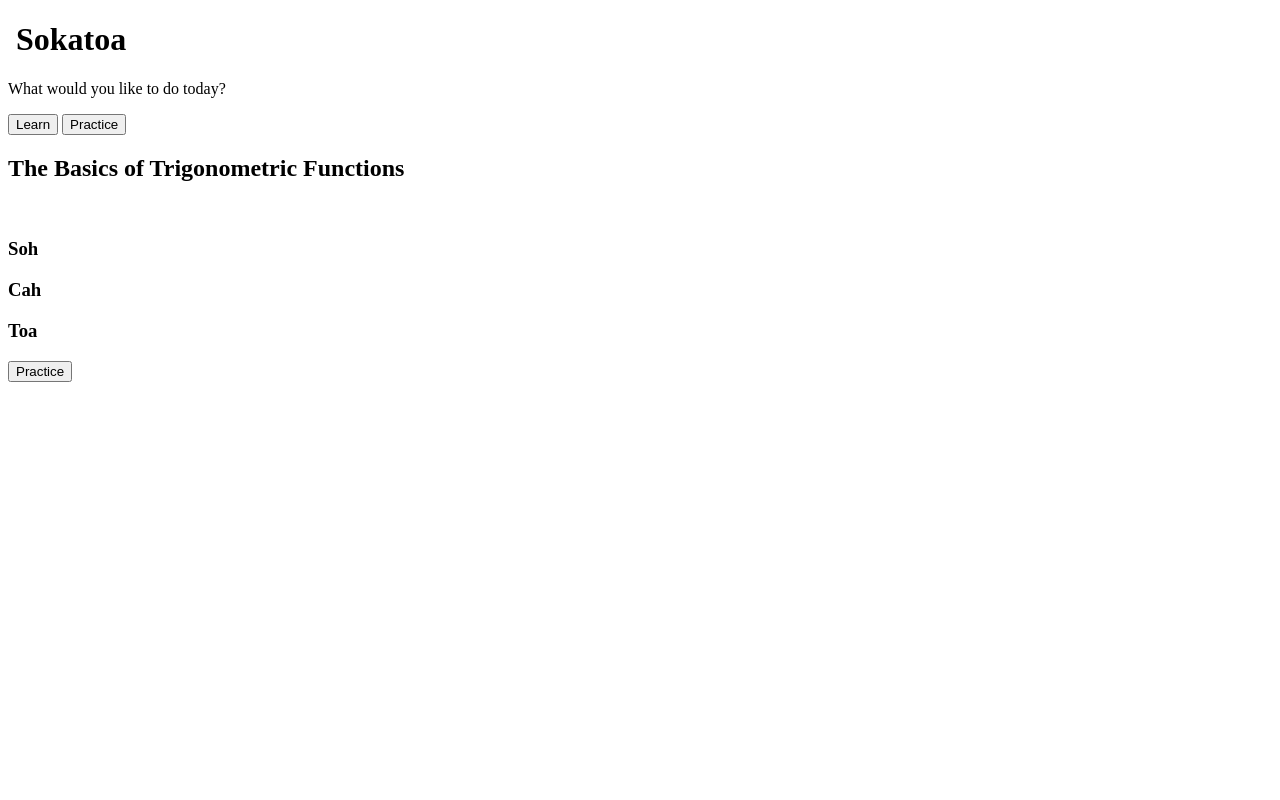
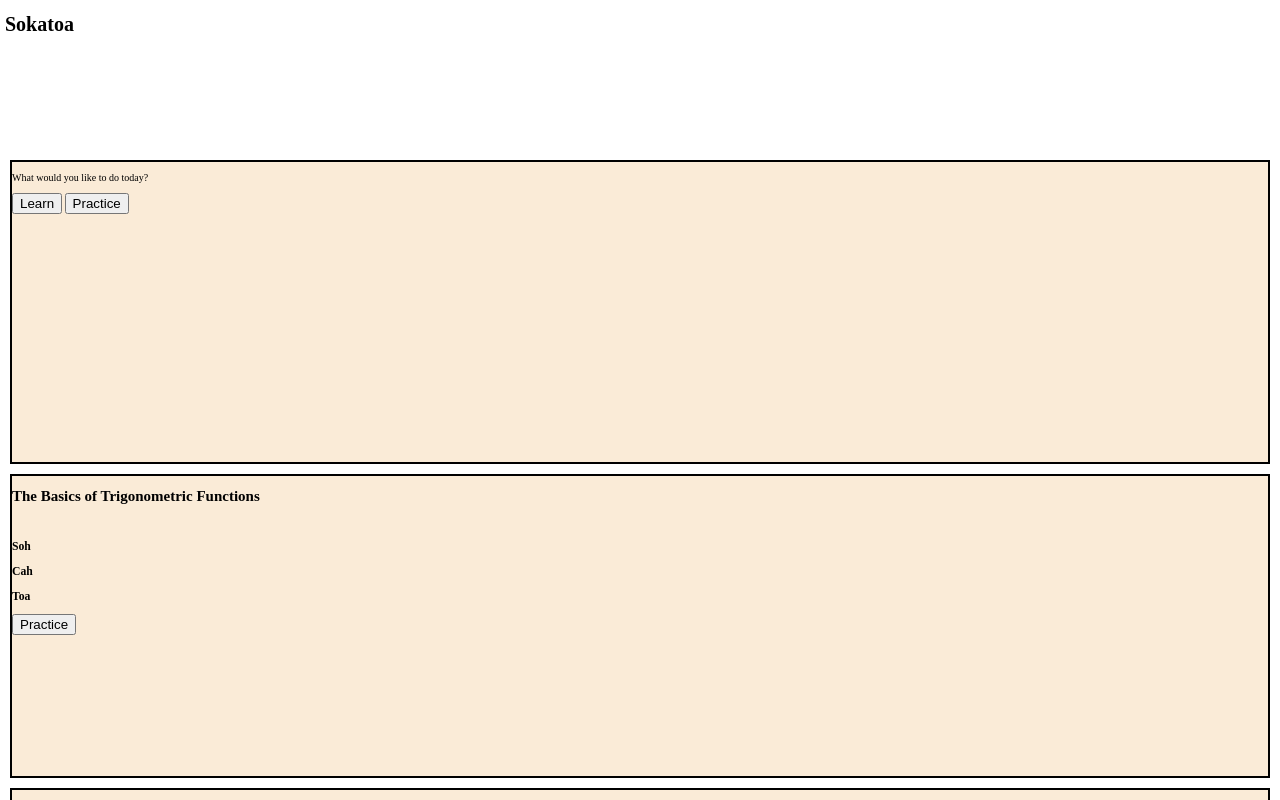
Before and after one commit to Cravsi/sokatoa, a plain HTML site: page index.html in a window 1280 px wide. Shown: the top 800 px of the page. Drawn offline with Linux system fonts and the light colour scheme.

Commit message:
[add] CSS for html/body DOM elements, new classes for screen sections

```diff
--- a/assets/css/style.css
+++ b/assets/css/style.css
@@ -0,0 +1,32 @@
+html {
+    font-size: 62.5%;   /* 1rem becomes = 10px */
+    min-width: 100%;
+}
+
+body {
+    display: flex;
+    flex-direction: column;
+    min-height: 100vh;
+    margin: 0;
+    padding: 0;
+    border: none;
+}
+
+body::before {
+    background-color: rgb(190, 190, 190);
+}
+
+header {
+    min-width: 100%;
+    position: sticky;
+    top: 0;
+    z-index: 10;
+    margin-bottom: 10rem;
+}
+
+section {
+    background-color: antiquewhite;
+    margin: 1rem;
+    height: 30rem;
+    border: 2px solid black;
+}
--- a/index.html
+++ b/index.html
@@ -18,7 +18,7 @@
             </h1>
         </header>
         <main>
-            <section id="landing-screen">
+            <section id="landing-screen" class="screen">
                 <div>
                     <p>What would you like to do today?<p>
                     <div>
@@ -27,7 +27,7 @@
                     </div>
                 </div>
             </section>
-            <section id="learn">
+            <section id="learn-screen" class="screen">
                 <div>
                     <h2>The Basics of Trigonometric Functions</h2>
                     <img src="" alt="">
@@ -39,10 +39,10 @@
                     <button data-type="practice" type="button">Practice</button>
                 </div>
             </section>
-            <section id="quiz-area">
+            <section id="quiz-screen" class="screen">
 
             </section>
-            <section id="quiz-review">
+            <section id="review-screen" class="screen">
 
             </section>
         </main>
```
